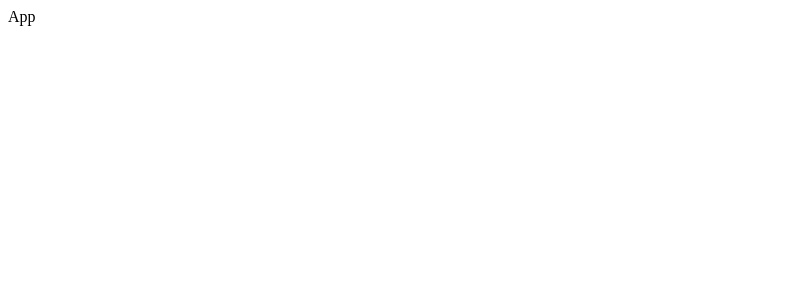
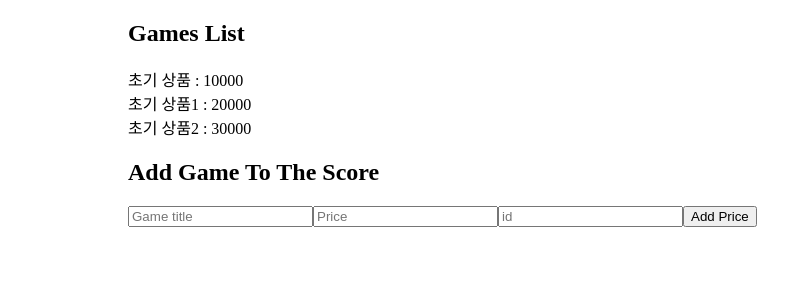
Before and after one commit to zlzlzlmo/shopping_mall, a React (Create React App) app: page / in a window 1280 px wide. Shown: the top 300 px of the page, without its empty margins (0-812 px from the left). Built offline with nearby package versions, Linux system fonts and the light colour scheme.

Commit message:
첫번째 리덕스 추가

```diff
--- a/src/App.tsx
+++ b/src/App.tsx
@@ -1,7 +1,22 @@
 import React from "react";
-
+import styled from "styled-components";
+import ProductsList from "./Products/ProductsList";
+import ProductForm from "./Products/ProductForm";
+import { Provider } from "react-redux";
+import store from "./store";
 function App() {
-  return <div className="App">App</div>;
+  return (
+    <Provider store={store}>
+      <Container>
+        <ProductsList />
+        <ProductForm />
+      </Container>
+    </Provider>
+  );
 }
 
+const Container = styled.div`
+  max-width: 1024px;
+  margin: 0 auto;
+`;
 export default App;
--- /dev/null
+++ b/src/Products/ProductForm.tsx
@@ -0,0 +1,18 @@
+import React from "react";
+
+interface ProductFormProps {}
+const ProductForm: React.FC<ProductFormProps> = () => {
+  return (
+    <>
+      <h2>Add Game To The Score</h2>
+      <form>
+        <input type="text" placeholder="Game title" name="title"></input>
+        <input type="number" placeholder="Price" name="price"></input>
+        <input type="text" placeholder="id" name="id"></input>
+        <button>Add Price</button>
+      </form>
+    </>
+  );
+};
+
+export default ProductForm;
--- /dev/null
+++ b/src/Products/ProductsList.tsx
@@ -0,0 +1,29 @@
+import React, { useState } from "react";
+import { useSelector } from "react-redux";
+import { getProductsSelector } from "./products.slice";
+interface ProductsListProps {}
+
+const ProductsList: React.FC<ProductsListProps> = () => {
+  const products = useSelector(getProductsSelector);
+  return (
+    <div>
+      <h2>Games List</h2>
+      {products.map((product) => (
+        <div key={product.id}>
+          <span>{`${product.title} : ${product.price}`}</span>
+        </div>
+      ))}
+      {/* <button
+        onClick={() =>
+          setProducts((prev) => {
+            return [{ title: "추가상품", price: 10000, id: "test4" }, ...prev];
+          })
+        }
+      >
+        상품 추가
+      </button> */}
+    </div>
+  );
+};
+
+export default ProductsList;
--- /dev/null
+++ b/src/Products/products.slice.ts
@@ -0,0 +1,27 @@
+import { createSlice, PayloadAction } from "@reduxjs/toolkit";
+import { RootState } from "../store";
+interface Product {
+  title: string;
+  price: number;
+  id: string;
+}
+
+const initialState: Product[] = [
+  { title: "초기 상품", price: 10000, id: "test" },
+  { title: "초기 상품1", price: 20000, id: "test1" },
+  { title: "초기 상품2", price: 30000, id: "test2" },
+];
+
+const productsSlice = createSlice({
+  name: "products",
+  initialState,
+  reducers: {
+    addProduct: (state, action: PayloadAction<Product>) => {
+      return [action.payload, ...state];
+    },
+  },
+});
+export const { addProduct } = productsSlice.actions;
+
+export const getProductsSelector = (state: RootState) => state.products;
+export default productsSlice.reducer;
--- /dev/null
+++ b/src/store.ts
@@ -0,0 +1,10 @@
+import { configureStore } from "@reduxjs/toolkit";
+import products from "./Products/products.slice";
+const store = configureStore({
+  reducer: {
+    products,
+  },
+});
+
+export type RootState = ReturnType<typeof store.getState>;
+export default store;
```
Also changed, not shown: package.json (+7 -0 lines), src/pages/SignUp.tsx (deleted, +0 -7 lines), 2 other files (tests, documents, lock files or other folders).
